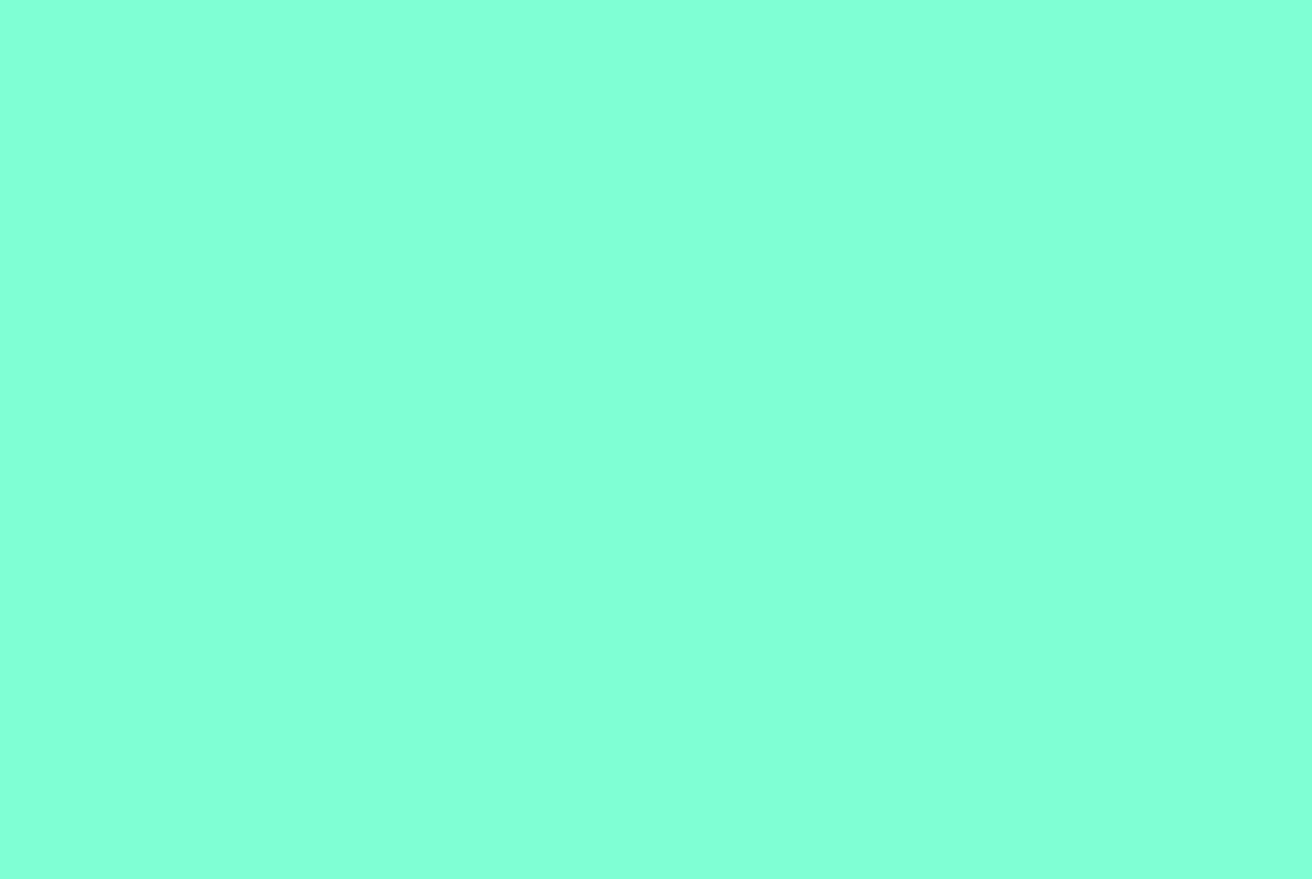
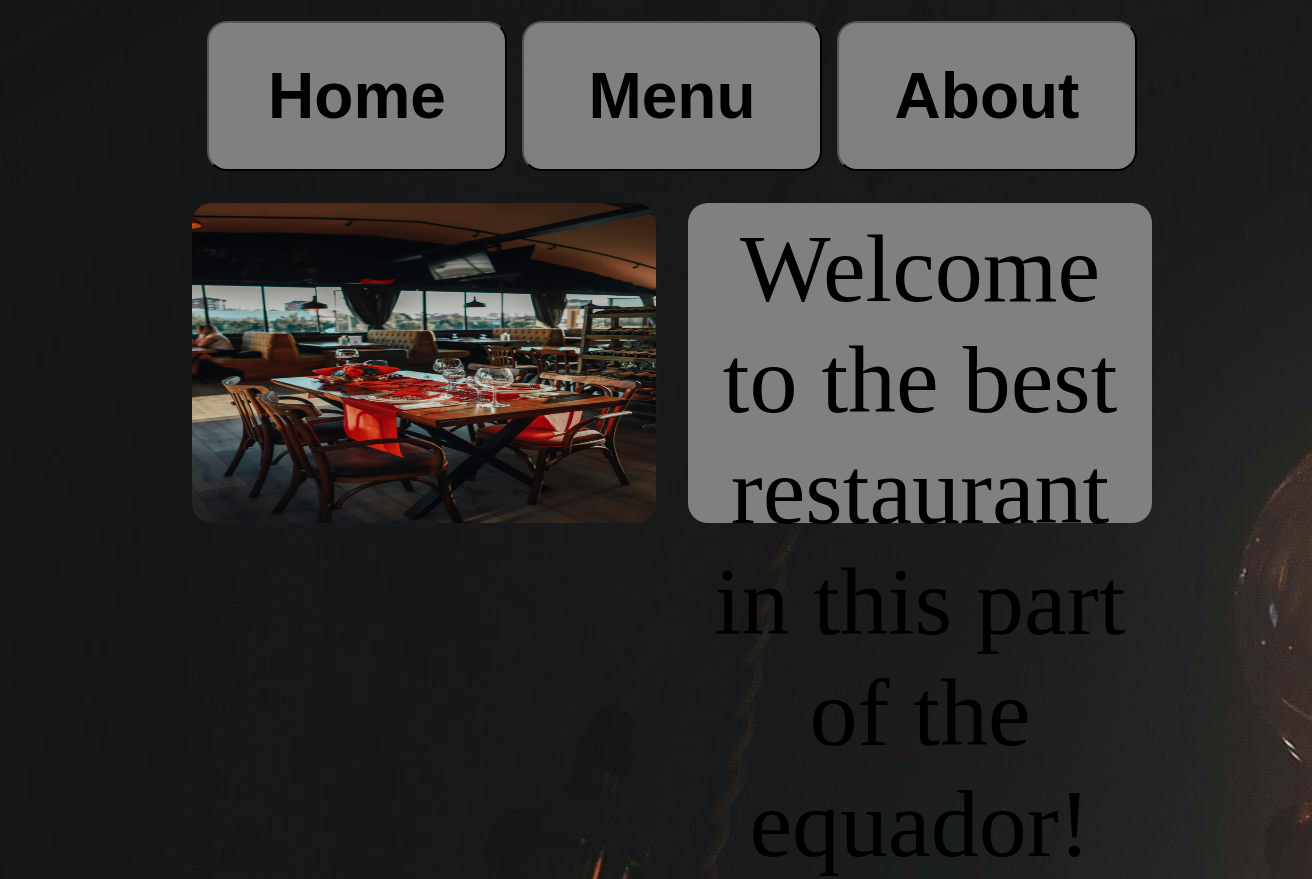
Before and after one commit to reikasar/odin-restaurant-page, a website built with webpack: page src/template.html in a window 1280 px wide. Shown: the whole page, 1312 px wide, since content can reach past the window. Before the commit the page ends 800 px from the top, so only its background shows below. Built offline with nearby package versions, Linux system fonts and the light colour scheme.

Commit message:
add initial styling to style.css and strucute to template.html

```diff
--- a/src/index.js
+++ b/src/index.js
@@ -1 +1,3 @@
 import "./style.css";
+
+console.log("Hello World!");
--- a/src/style.css
+++ b/src/style.css
@@ -1,3 +1,82 @@
+
+* {
+    box-sizing: border-box;
+    margin: 0;
+}
+
 body {
-    background-color: aquamarine;
+    background-image: url(bg.jpg);
+    width: 200px;
 }
+
+.header {
+    height: 100vh;
+    width: 100vw;
+    display: flex;
+    flex-direction: column;
+    justify-content: center;
+    align-items: center;
+    margin: 2em;
+    gap: 2em;
+}
+
+.nav {
+    height: 20vh;
+    width: 75vw;
+
+    display: flex;
+    justify-content: space-evenly;
+    align-items: center;
+}
+
+button {
+    height: 150px;
+    width: 300px;
+    background-color: grey;
+    font-size: 4em;
+    font-weight: bold;
+    cursor: pointer;
+    border-radius: 20px;
+}
+
+button:hover {
+  background-color: #45a049;
+  scale: 1.2;
+}
+
+.content {
+    height: 80vh;
+    width: 75vw;
+
+    display: flex;
+    gap: 2em;
+}
+
+.nav,
+.content {
+    border-radius: 20px;
+}
+
+.hero-image {
+    height: 50%;
+    width: 75vw;
+}
+
+img {
+    height: 100%;
+    width: 100%;
+    border-radius: 20px;
+}
+
+.hero-text {
+    height: 50%;
+    width: 75vw;
+    background-color: grey;
+    border-radius: 20px;
+}
+
+p {
+    font-size: 6em;
+    margin: 10px;
+    text-align: center;
+}
--- a/src/template.html
+++ b/src/template.html
@@ -6,6 +6,20 @@
     <title>Odin Restaurant Page</title>
 </head>
 <body>
-
+    <header class="header" id="header">
+        <nav class="nav" id="nav">
+            <button id="home">Home</button>
+            <button id="menu">Menu</button>
+            <button id="about">About</button>
+        </nav>
+        <div class="content" id="content">
+            <div class="hero-image">
+                <img src="restaurant.jpg" alt="Picture of restaurant interior - table with chairs">
+            </div>
+            <div class="hero-text">
+                <p>Welcome to the best restaurant in this part of the equador!</p>
+            </div>
+        </div>
+    </header>
 </body>
 </html>
```
Also changed, not shown: src/bg.jpg (added), src/restaurant.jpg (added), 1 other file.
